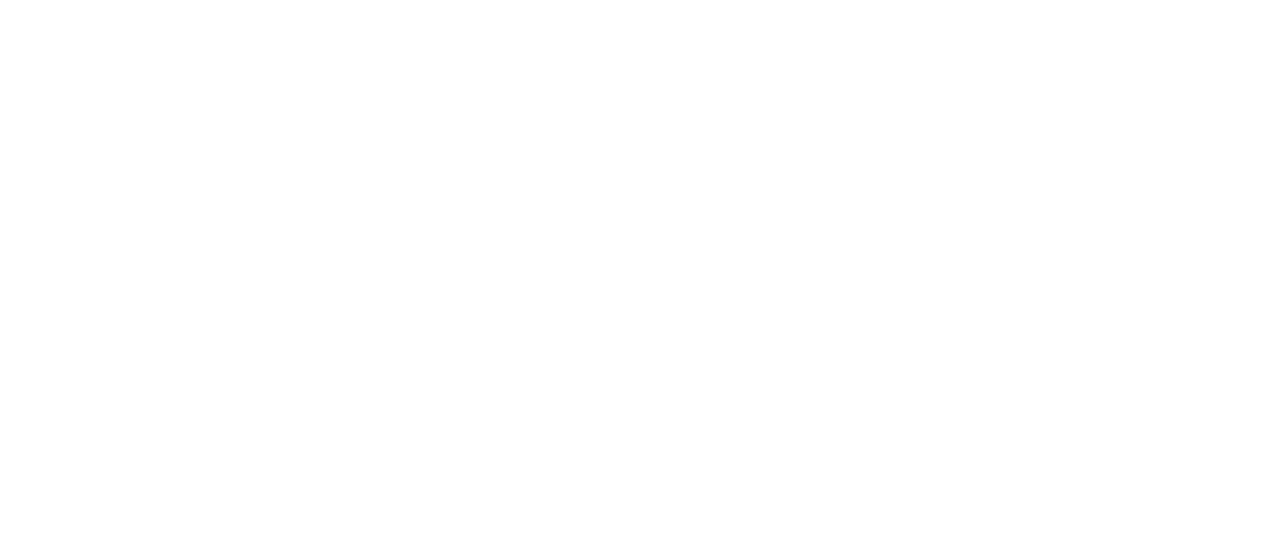
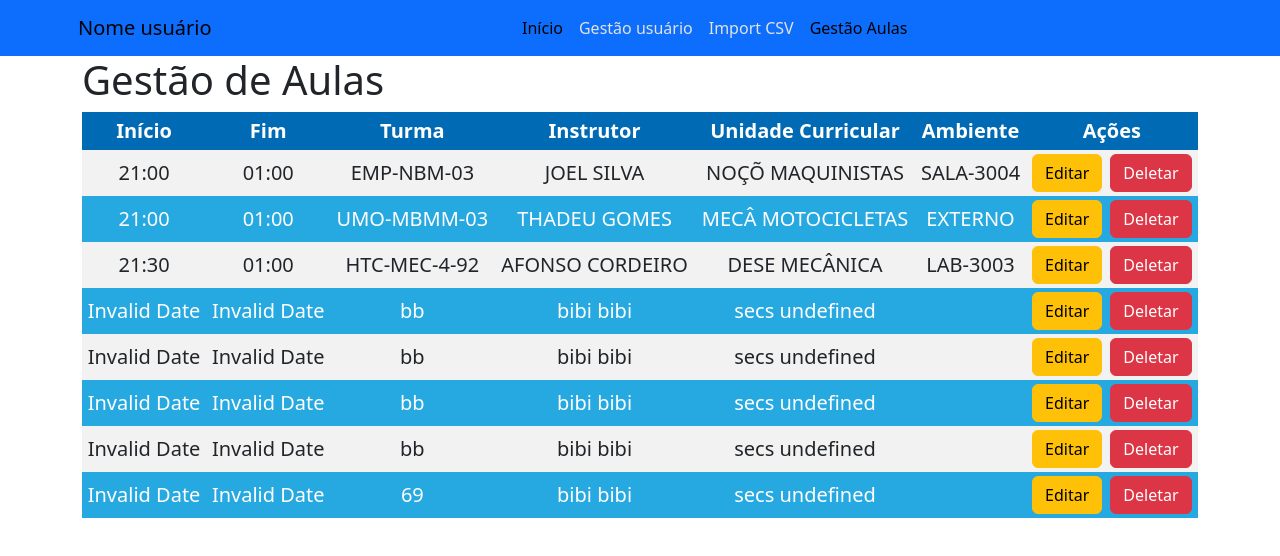
Before and after one commit to gsperandio/painel_ait_dds5, a React (Create React App) app in the folder client/: page /gestao_aulas in a window 1280 px wide. Before the commit this address had no page. Shown: the top 556 px of the page. Built offline with nearby package versions, Linux system fonts and the light colour scheme; data requests are answered from the project's data file.

Commit message:
Criando tela de cadastro e componente tabela aulas

```diff
--- a/client/db.json
+++ b/client/db.json
@@ -1,7 +1,7 @@
 {
   "aulas": [
     {
-            "id": 1300,
+      "id": "1300",
       "data": "2024-08-29T03:00:00.000Z",
       "data_hora_inicio": "2024-08-29T21:00:00.000Z",
       "data_hora_fim": "2024-08-30T01:00:00.000Z",
@@ -12,7 +12,7 @@
       "chave": null
     },
     {
-            "id": 1280,
+      "id": "1280",
       "data": "2024-08-29T03:00:00.000Z",
       "data_hora_inicio": "2024-08-29T21:00:00.000Z",
       "data_hora_fim": "2024-08-30T01:00:00.000Z",
@@ -23,7 +23,7 @@
       "chave": null
     },
     {
-            "id": 1326,
+      "id": "1326",
       "data": "2024-08-29T03:00:00.000Z",
       "data_hora_inicio": "2024-08-29T21:30:00.000Z",
       "data_hora_fim": "2024-08-30T01:00:00.000Z",
@@ -32,10 +32,73 @@
       "unidade_curricular": "DESENVOLVIMENTO DE SISTEMAS DE AUTOMAÇÃO MECÂNICA (CH: 100.0000)",
       "ambiente": "VTRIA-3-LAB-3003",
       "chave": null
+    },
+    {
+      "id": "206c",
+      "data": "2024-10-04",
+      "data_hora_inicio": "18:20",
+      "data_hora_fim": "19:19",
+      "turma": "bb",
+      "instrutor": "bibi",
+      "unidade_curricular": "secso",
+      "ambiente": "room-606",
+      "chave": null
+    },
+    {
+      "id": "0140",
+      "data": "2024-10-04",
+      "data_hora_inicio": "18:20",
+      "data_hora_fim": "19:19",
+      "turma": "bb",
+      "instrutor": "bibi",
+      "unidade_curricular": "secso",
+      "ambiente": "room-606",
+      "chave": null
+    },
+    {
+      "id": "c9ab",
+      "data": "2024-10-04",
+      "data_hora_inicio": "18:20",
+      "data_hora_fim": "19:19",
+      "turma": "bb",
+      "instrutor": "bibi",
+      "unidade_curricular": "secso",
+      "ambiente": "room-606",
+      "chave": null
+    },
+    {
+      "id": "d32a",
+      "data": "2024-10-04",
+      "data_hora_inicio": "18:20",
+      "data_hora_fim": "19:19",
+      "turma": "bb",
+      "instrutor": "bibi",
+      "unidade_curricular": "secso",
+      "ambiente": "room-606",
+      "chave": null
+    },
+    {
+      "id": "de9c",
+      "data": "2024-10-03",
+      "data_hora_inicio": "16:18",
+      "data_hora_fim": "17:19",
+      "turma": "69",
+      "instrutor": "bibi",
+      "unidade_curricular": "secso",
+      "ambiente": "room-606",
+      "chave": null
     }
   ],
-    "imagens":[
-        {"id":1,"caminho":"https://imageplaceholder.net/600x800","alt":"Setembro"},
-        {"id":2,"caminho":"https://imageplaceholder.net/600x800","alt":"Aulas"}
+  "imagens": [
+    {
+      "id": "1",
+      "caminho": "https://imageplaceholder.net/600x800",
+      "alt": "Setembro"
+    },
+    {
+      "id": "2",
+      "caminho": "https://imageplaceholder.net/600x800",
+      "alt": "Aulas"
+    }
   ]
 }
--- a/client/src/App.jsx
+++ b/client/src/App.jsx
@@ -8,6 +8,7 @@ import Login from './components/pages/Login';
 import GestaoUsuario from './components/pages/GestaoUsuario';
 import ImportCSV from './components/pages/ImportCSV';
 import CadastroAula from './components/pages/CadastroAula';
+import GestaoAulas from './components/pages/GestaoAulas'
 
 function App() {
   return (
@@ -18,7 +19,7 @@ function App() {
         <Route path='/gestao_usuario' element={<GestaoUsuario/>}/>
         <Route path='/import_csv' element={<ImportCSV/>}/>
         <Route path='/cadastro_aula' element={<CadastroAula/>}/>
-
+        <Route path='/gestao_aulas' element={<GestaoAulas/>}/>
       </Routes>
     </Router>
   );
--- /dev/null
+++ b/client/src/components/formAula/FormAula.jsx
@@ -0,0 +1,81 @@
+import React from 'react'
+import NavBar from '../layout/Navbar';
+import {useState} from 'react';
+
+function FormAula() {
+    const [dataAula, setDataAula] = useState('');
+    const [horaInicio, setHoraInicio] = useState('');
+    const [horaFim, setHoraFim] = useState('');
+    const [turma, setTurma] = useState('');
+    const [instrutor, setInstrutor] = useState('');
+    const [unidadeCurricular, setUnidadeCurricular] = useState('');
+    const [ambiente, setAmbiente] = useState('');
+
+
+    async function cadastrarAula(e) {
+        e.preventDefault();
+        console.log(dataAula, horaInicio, horaFim, turma, instrutor, unidadeCurricular, ambiente)
+        const infoAula = {
+            data:dataAula,
+            data_hora_inicio:horaInicio,
+            data_hora_fim:horaFim,
+            turma:turma,
+            instrutor:instrutor,
+            unidade_curricular:unidadeCurricular,
+            ambiente:ambiente,
+            chave:null
+        };
+
+        try {
+            const resposta = await fetch('http://localhost:5000/aulas',{
+                method: 'POST',
+                headers: {'Content-Type':'application/json'},
+                body: JSON.stringify(infoAula)
+            })
+
+            if(!resposta.ok){
+                console.log('Erro ao cadastrar aula');
+            }else{
+                alert('Aula cadastrada com sucesso');
+            }
+
+        } catch (error) {
+            console.error('Erro ao cadastrar Aula', error)
+        }
+
+    }
+    return (
+        <>
+            <div className='container col-sm-12 col-md-6 col-lg-3 mt-3'>
+                <h3 className="text-center">Cadastro Aula</h3>
+                <form onSubmit={cadastrarAula}>
+                    <label className='form-label' htmlFor="">data:</label>
+                    <input className='form-control' type="date" name="" id="" value={dataAula} onChange={(e) => (setDataAula(e.target.value))} />
+
+                    <label className='form-label' htmlFor="">Hora início:</label>
+                    <input className='form-control' type="time" name="" id="" value={horaInicio} onChange={(e) => (setHoraInicio(e.target.value))} />
+
+                    <label className='form-label' htmlFor="">Hora fim:</label>
+                    <input className='form-control' type="time" name="" id="" value={horaFim} onChange={(e) => (setHoraFim(e.target.value))} />
+
+                    <label className='form-label' htmlFor="">Turma:</label>
+                    <input className='form-control' type="text" name="" id="" value={turma} onChange={(e) => (setTurma(e.target.value))} />
+
+                    <label className='form-label' htmlFor="">Intrutor:</label>
+                    <input className='form-control' type="text" value={instrutor} onChange={(e) => (setInstrutor(e.target.value))} />
+
+                    <label className='form-label' htmlFor="">Unidade currícular:</label>
+                    <input className='form-control' type="text" value={unidadeCurricular} onChange={(e) => (setUnidadeCurricular(e.target.value))} />
+
+                    <label className='form-label' htmlFor="">Ambiente:</label>
+                    <input className='form-control' type="text" name="" id="" value={ambiente} onChange={(e) => (setAmbiente(e.target.value))} />
+
+                    <a className='btn btn-danger mt-3 float-start' href="">Cancelar</a>
+                    <button className='btn btn-success mt-3 float-end' type='submit'>Salvar</button>
+                </form>
+            </div>
+        </>
+    )
+}
+
+export default FormAula
--- a/client/src/components/layout/Navbar.jsx
+++ b/client/src/components/layout/Navbar.jsx
@@ -1,6 +1,7 @@
 import React from 'react'
 import ImportCSV from '../pages/ImportCSV';
 import styles from './Navbar.module.css';
+import { NavLink } from 'react-router-dom';
 
 function Navbar() {
     return (
@@ -15,9 +16,10 @@ function Navbar() {
                 </button>
                 <div id='menu' className='collapse navbar-collapse text-center'>
                     <ul className='navbar-nav mx-auto'>
-                        <li className='navbar-item'><a className='nav-link' href="">Início</a></li>
-                        <li className='navbar-item'><a className='nav-link' href="">Gestão usuário</a></li>
-                        <li className='navbar-item'><a className='nav-link' href="">Import CSV</a></li>
+                        <li className='navbar-item'><NavLink className='nav-link' to="">Início</NavLink></li>
+                        <li className='navbar-item'><NavLink className='nav-link' to="/gestao_usuario">Gestão usuário</NavLink></li>
+                        <li className='navbar-item'><NavLink className='nav-link' to="/import_csv">Import CSV</NavLink></li>
+                        <li className='navbar-item'><NavLink className='nav-link' to="/gestao_aulas">Gestão Aulas</NavLink></li>
                     </ul>
                 </div>
 
--- a/client/src/components/layout/Navbar.module.css
+++ b/client/src/components/layout/Navbar.module.css
@@ -1,5 +1,10 @@
 .menu_navegacao a {
     color: #e1e2e3;
+}
+
+.active {
+    color:#fff !important;
+    background-color: pink !important;
 }
 
 .menu_navegacao a:hover {
--- a/client/src/components/pages/GestaoAulas.jsx
+++ b/client/src/components/pages/GestaoAulas.jsx
@@ -1,8 +1,16 @@
 import React from 'react';
+import Navbar from '../layout/Navbar';
+import TabelaAulas from '../tabelaAulas/TabelaAulas';
 
 function GestaoAulas() {
   return (
-    <div>GestaoAulas</div>
+    <>
+      <Navbar/>
+      <div className='container'>
+        <h1>Gestão de Aulas</h1>
+        <TabelaAulas tipo='edit'/>
+      </div>
+    </>
   )
 }
 
--- a/client/src/components/tabelaAulas/TabelaAulas.jsx
+++ b/client/src/components/tabelaAulas/TabelaAulas.jsx
@@ -5,7 +5,7 @@ import AbreviaAmbiente from "./AbreviaAmbiente";
 import AbreviaUc from "./AbreviaUc";
 import styles from './TabelaAulas.module.css';
 
-function TabelaAulas() {
+function TabelaAulas({tipo}) {
     const [aulas, setAulas] = useState([]);
 
     useEffect(()=>{
@@ -34,7 +34,7 @@ function TabelaAulas() {
     }
 
     return (
-        <div className={styles.aula}>
+        <div className={`${styles.aula}${tipo === 'edit'?styles.edit:''}`}>
             <table className={styles.tabelaAulas}>
                 <thead>
                     <tr>
@@ -44,6 +44,7 @@ function TabelaAulas() {
                         <th>Instrutor</th>
                         <th>Unidade Curricular</th>
                         <th>Ambiente</th>
+                        {tipo === 'edit' && <th>Ações</th>}
                     </tr>
                 </thead>
                 <tbody>
@@ -55,6 +56,12 @@ function TabelaAulas() {
                             <td><AbreviaInstrutor nome={aula.instrutor}/></td>
                             <td><AbreviaUc materia={aula.unidade_curricular}/></td>
                             <td><AbreviaAmbiente ambientes={aula.ambiente}/></td>
+                            {tipo === 'edit' &&
+                                <td>
+                                    <button className="btn btn-warning">Editar</button>
+                                    <button className="btn btn-danger ms-2">Deletar</button>
+                                </td>
+                            }
                         </tr>
                     ))}
                 </tbody>
--- a/client/src/components/tabelaAulas/TabelaAulas.module.css
+++ b/client/src/components/tabelaAulas/TabelaAulas.module.css
@@ -4,6 +4,9 @@
     vertical-align: top;
 }
 
+.edit {
+    width: 100%;
+}
 .tabelaAulas {
     width: 100%;
     text-align: center;
```
Also changed, not shown: client/src/components/pages/CadastroAula.jsx (+3 -43 lines). Lines whose indentation alone changed are shown as unchanged.
